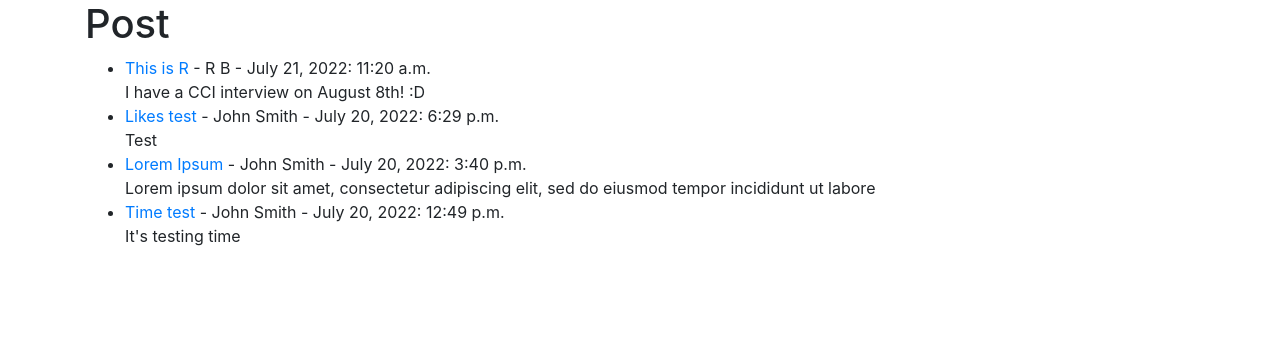
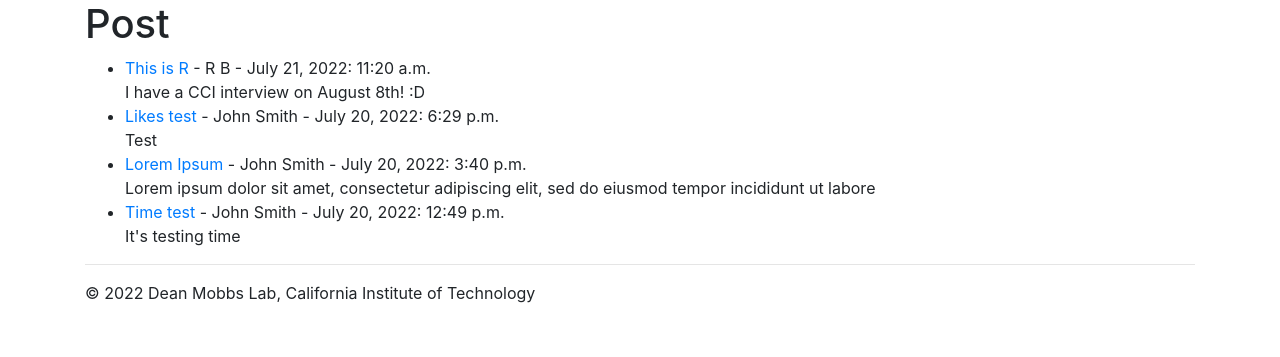
Before and after one commit to rbrooker501/MobbsLabResearch, a Django app: page / in a window 1280 px wide. Shown: the part 80-437 px from the top of the page. Run offline with Django 3.2, Linux system fonts and the light colour scheme; data comes from the database, SQL or seed files in the repository; some libraries are stand-ins or nearby versions.

Commit message:
Updates base.html to include copyright notice

```diff
--- a/MobbsBlog/Posts/templates/base.html
+++ b/MobbsBlog/Posts/templates/base.html
@@ -75,6 +75,9 @@
     {% block content %}
 
     {% endblock %}
+
+    <hr>
+    © 2022 Dean Mobbs Lab, California Institute of Technology
     </div>
 
     <!-- Optional JavaScript -->
```
